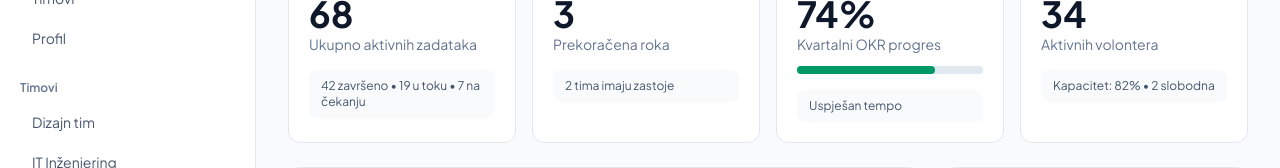
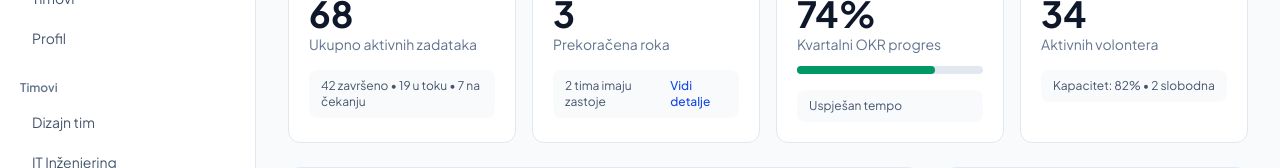
Before and after one commit to Emrahalibasic1/most-app-vol, a React (Vite) app in the folder client/: page / in a window 1280 px wide. Shown: the part 308-476 px from the top of the page. Built offline with nearby package versions, Linux system fonts and the light colour scheme.

Commit message:
add optional progress bar and details link to StatCard

```diff
--- a/client/src/components/statCard.tsx
+++ b/client/src/components/statCard.tsx
@@ -1,4 +1,5 @@
 import type { LucideIcon } from "lucide-react";
+import { Link } from "react-router-dom";
 
 export type Tone = "blue" | "gray" | "red" | "green";
 
@@ -9,7 +10,8 @@ type StatCardProps = {
   badge: string;
   tone: Tone;
   footer: string;
-  progress?:number;
+  progress?: number;
+  link?: boolean;
 };
 
 const tones: Record<Tone, { icon: string; badge: string }> = {
@@ -31,7 +33,16 @@ gray: {
   },
 };
 
-function StatCard({ value, label, icon: Icon, badge, tone, footer, progress }: StatCardProps) {
+function StatCard({
+  value,
+  label,
+  icon: Icon,
+  badge,
+  tone,
+  footer,
+  progress,
+  link,
+}: StatCardProps) {
   const color = tones[tone];
 
   return (
@@ -40,13 +51,16 @@ function StatCard({ value, label, icon: Icon, badge, tone, footer, progress }: S
         <div className={`rounded-lg p-2 ${color.icon}`}>
           <Icon size={20} />
         </div>
-        <span className={`rounded-full px-2 py-0.5 text-xs font-medium ${color.badge}`}>
+        <span
+          className={`rounded-full px-2 py-0.5 text-xs font-medium ${color.badge}`}
+        >
           {badge}
         </span>
       </div>
 
       <div className="mt-4 text-4xl font-bold">{value}</div>
       <div className="text-sm text-slate-500 dark:text-slate-400">{label}</div>
+
       {progress !== undefined && (
         <div className="mt-3 h-2 rounded-full bg-slate-200 dark:bg-slate-700">
           <div
@@ -55,10 +69,18 @@ function StatCard({ value, label, icon: Icon, badge, tone, footer, progress }: S
           />
         </div>
       )}
-      <div className="mt-4 rounded-lg bg-slate-50 px-3 py-2 text-xs text-slate-600 dark:bg-slate-900 dark:text-slate-300">
-        {footer}
+
+      <div className="mt-4 flex items-center justify-between gap-2 rounded-lg bg-slate-50 px-3 py-2 text-xs text-slate-600 dark:bg-slate-900 dark:text-slate-300">
+        <span>{footer}</span>
+        {link && (
+          <Link
+            to="/zadaci"
+            className="font-medium text-blue-700 hover:underline dark:text-blue-400"
+          >
+            Vidi detalje
+          </Link>
+        )}
       </div>
-
     </div>
   );
 }
--- a/client/src/pages/Dashboard.tsx
+++ b/client/src/pages/Dashboard.tsx
@@ -32,11 +32,12 @@ type Stat = {
   tone: Tone;
   footer: string;
   progress?: number;
+  link?:boolean;
 };
 
 const stats: Stat[] = [
   { id: 1, value: 68, label: "Ukupno aktivnih zadataka", icon: ClipboardList, badge: "+12%", tone: "blue", footer: "42 završeno • 19 u toku • 7 na čekanju" },
-  { id: 2, value: 3, label: "Prekoračena roka", icon: AlarmClockOff, badge: "Potrebna pažnja", tone: "red", footer: "2 tima imaju zastoje" },
+  { id: 2, value: 3, label: "Prekoračena roka", icon: AlarmClockOff, badge: "Potrebna pažnja", tone: "red", footer: "2 tima imaju zastoje", link:true },
   { id: 3, value: "74%", label: "Kvartalni OKR progres", icon: Flag, badge: "Q2 2025", tone: "gray", footer: "Uspješan tempo", progress: 74 },
   { id: 4, value: 34, label: "Aktivnih volontera", icon: Users, badge: "5 timova", tone: "green", footer: "Kapacitet: 82% • 2 slobodna" },
 ];
@@ -57,6 +58,7 @@ function Dashboard() {
             tone={stat.tone}
             footer={stat.footer}
             progress={stat.progress}
+            link={stat.link}
           />
         ))}
       </div>
```
Lines whose indentation alone changed are shown as unchanged.
